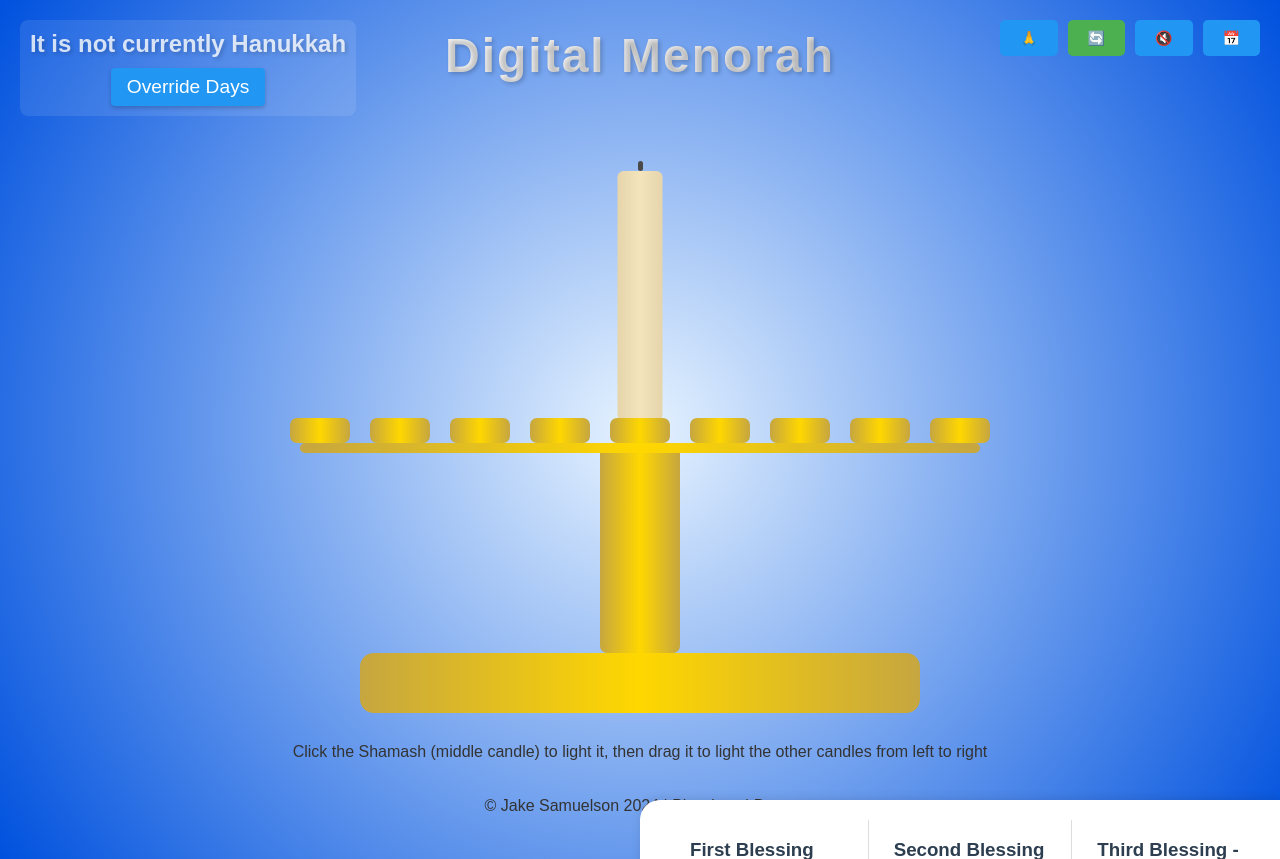
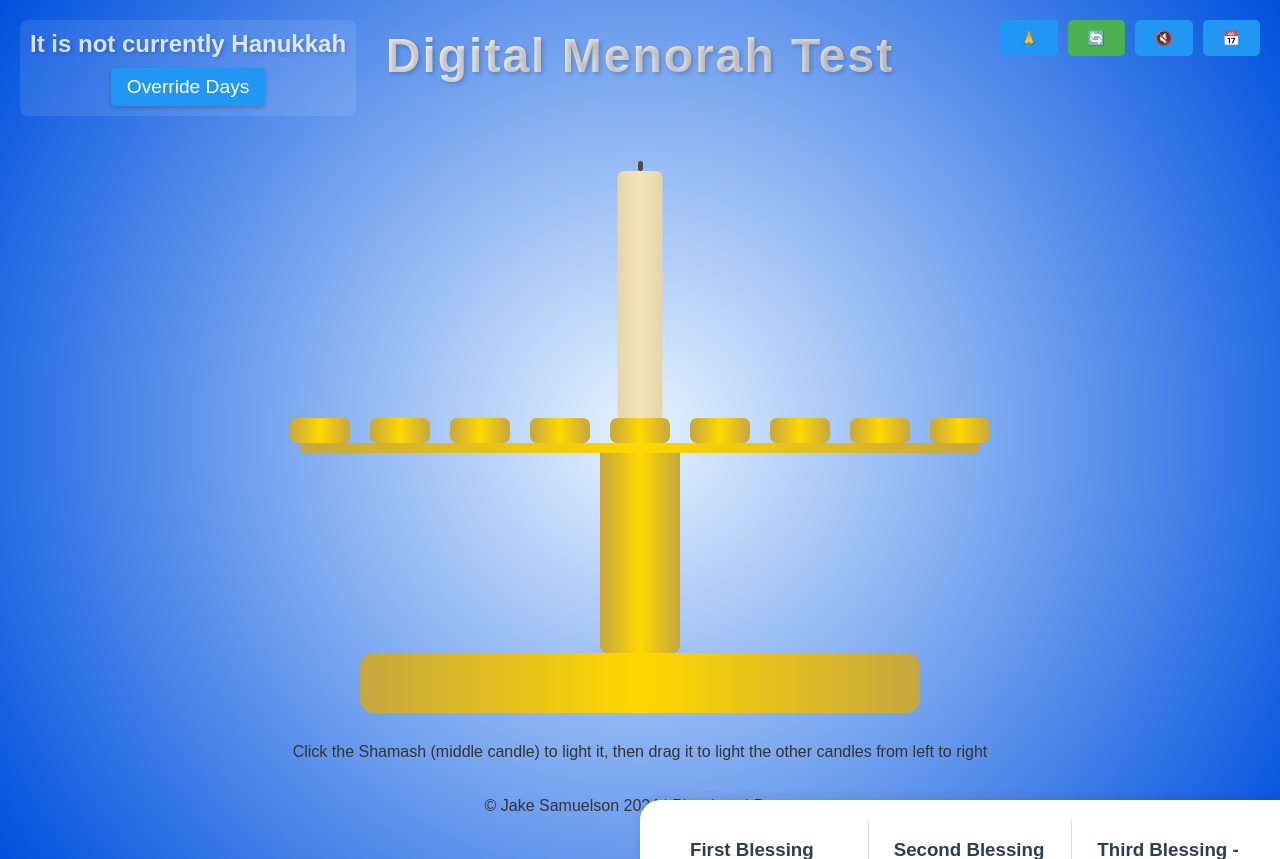
Before and after one commit to Jakesamuelson/menorah, a plain HTML site: page index.html in a window 1280 px wide. Drawn offline with Linux system fonts and the light colour scheme.

Commit message:
Changes to Title in index.html Changes to Title in index.html

```diff
--- a/index.html
+++ b/index.html
@@ -519,7 +519,7 @@ body {
                text-shadow: 2px 2px 4px rgba(0,0,0,0.2);
                font-family: 'Arial', sans-serif;
                letter-spacing: 2px;
-               margin: 20px 0;">Digital Menorah</h1>
+               margin: 20px 0;">Digital Menorah Test</h1>
     <div id="hanukkah-status" class="hanukkah-status"></div>
     <div class="menorah-container">
         <div class="menorah">
```
